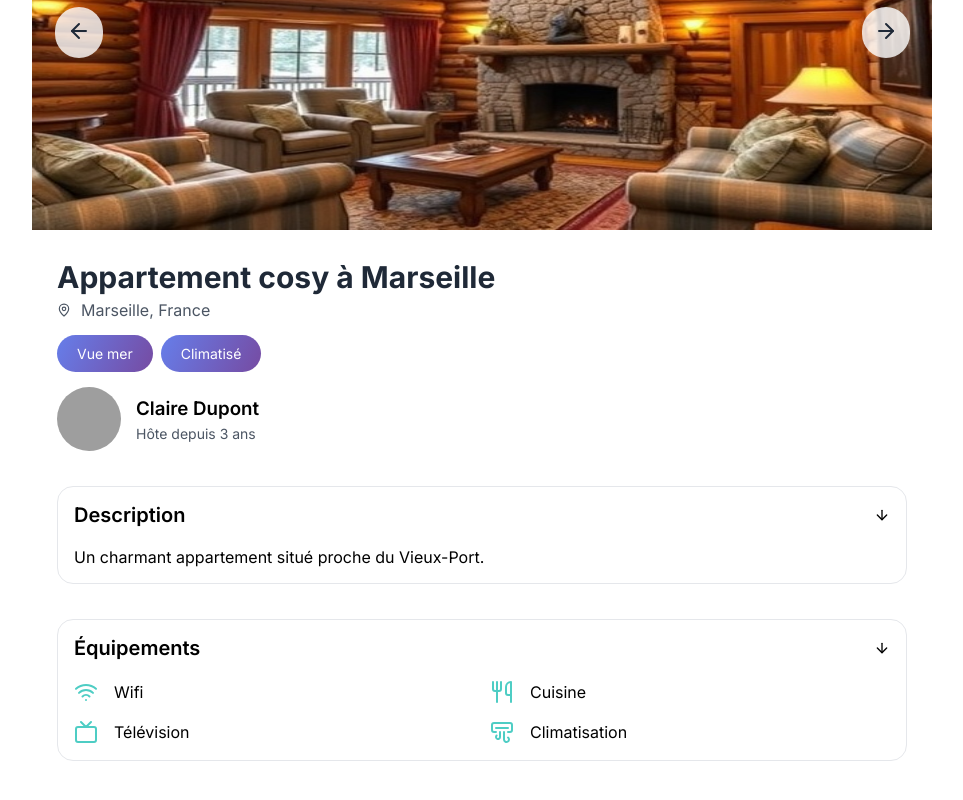
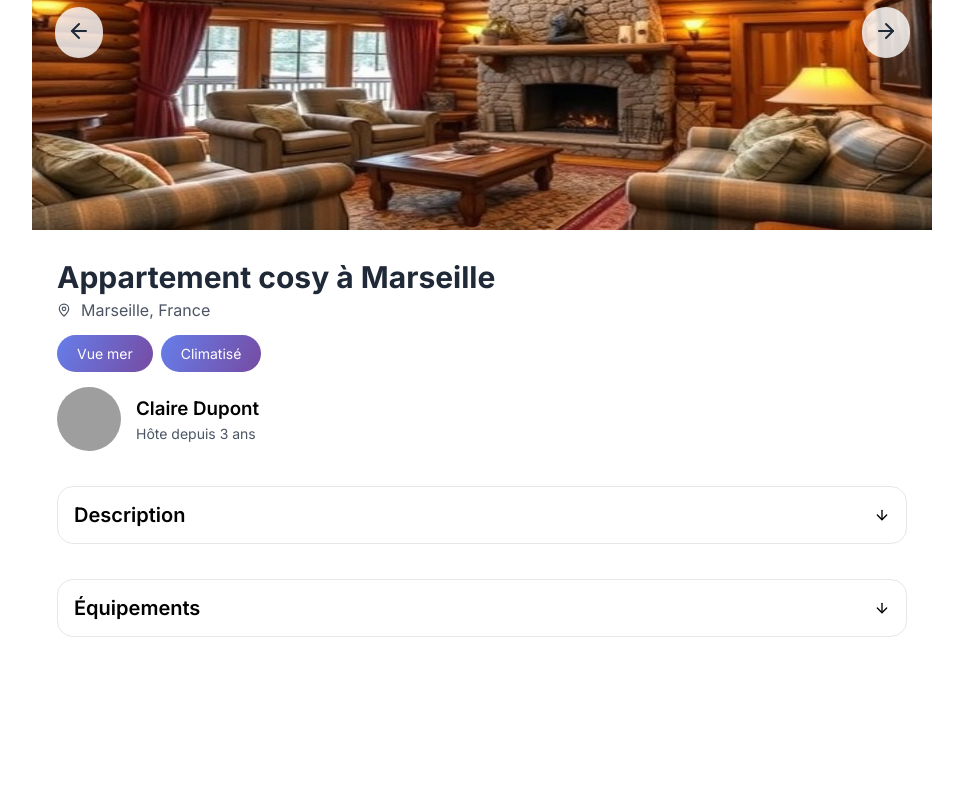
Before and after one commit to AntooinePetit/CP4-React, a React app: page /logement/c1 in a window 1280 px wide. Shown: the part 292-1092 px from the top of the page, without its empty margins (158-1121 px from the left). Built offline with nearby package versions, Linux system fonts and the light colour scheme; grey boxes are pictures that could not be loaded; the HTML template or start-up script is replaced by a standard one.

Commit message:
feat(pages/Details): improve Details page UI
- Added expandable description section
- Added expandable equipment section
- Improved equipment display
- Improved styling for sections
- Added useState for section control

```diff
--- a/src/pages/Details.tsx
+++ b/src/pages/Details.tsx
@@ -21,6 +21,7 @@ import {
   WavesLadder,
   Wifi,
 } from "lucide-react";
+import { useState } from "react";
 import { Link, useParams } from "react-router-dom";
 import Carousel from "../components/Carousel";
 import Footer from "../components/Footer";
@@ -29,12 +30,6 @@ import data from "../data/logements.json";
 import "../styles/components/Details.scss";
 
 const Details = () => {
-  const { id } = useParams();
-  const acco = data.find((item) => item.id === id);
-  if (acco) {
-    const { title, location, pictures, tags, host, description, equipments } =
-      acco;
-    document.title = title;
   const icons = {
     Wifi: <Wifi />,
     Cuisine: <Utensils />,
@@ -60,6 +55,23 @@ const Details = () => {
     Terrasse: <Trees />,
     "Electricit\u00e9": <Cable />,
   };
+  const { id } = useParams();
+  const [isActiveDesc, setActiveDesc] = useState(false);
+  const [isActiveEquip, setActiveEquip] = useState(false);
+  const acco = data.find((item) => item.id === id);
+  if (acco) {
+    const { title, location, pictures, tags, host, description, equipments } =
+      acco;
+    document.title = title;
+
+    const showDesc = () => {
+      setActiveDesc(!isActiveDesc);
+    };
+
+    const showEquip = () => {
+      setActiveEquip(!isActiveEquip);
+    };
+
     return (
       <>
         <Header />
@@ -87,21 +99,24 @@ const Details = () => {
                   <p>Hôte depuis 3 ans</p>
                 </div>
               </div>
-              <div id="description">
-                <button>
+              <div id="description" className={isActiveDesc ? "active" : ""}>
+                <button onClick={showDesc}>
                   <h2>Description</h2>
                   <ArrowDown size={16} />
                 </button>
                 <p>{description}</p>
               </div>
-              <div id="equipments">
-                <button>
+              <div id="equipments" className={isActiveEquip ? "active" : ""}>
+                <button onClick={showEquip}>
                   <h2>Équipements</h2>
                   <ArrowDown size={16} />
                 </button>
                 <div>
                   {equipments.map((equipment) => (
-                    <p key={equipment}>{icons[equipment as keyof typeof icons]}{equipment}</p>
+                    <p key={equipment}>
+                      {icons[equipment as keyof typeof icons]}
+                      {equipment}
+                    </p>
                   ))}
                 </div>
               </div>
--- a/src/styles/components/Details.scss
+++ b/src/styles/components/Details.scss
@@ -66,7 +66,6 @@
         background: none;
         width: 100%;
         border: none;
-        margin-bottom: 20px;
 
         &:hover {
           cursor: pointer;
@@ -74,9 +73,28 @@
       }
     }
 
+    .active {
+      button {
+        margin-bottom: 20px;
+      }
+    }
+
+    #description {
+      > p {
+        display: none;
+      }
+
+    }
+
+    .active {
+      > p {
+        display: block !important;
+      }
+    }
+
     #equipments {
       div {
-        display: grid;
+        display: none;
         grid-template-columns: 1fr 1fr;
         gap: 16px;
 
@@ -91,5 +109,12 @@
         }
       }
     }
+
+    .active {
+      > div {
+        display: grid !important;
+      }
+
+    }
   }
 }
```
Lines whose indentation alone changed are shown as unchanged.
